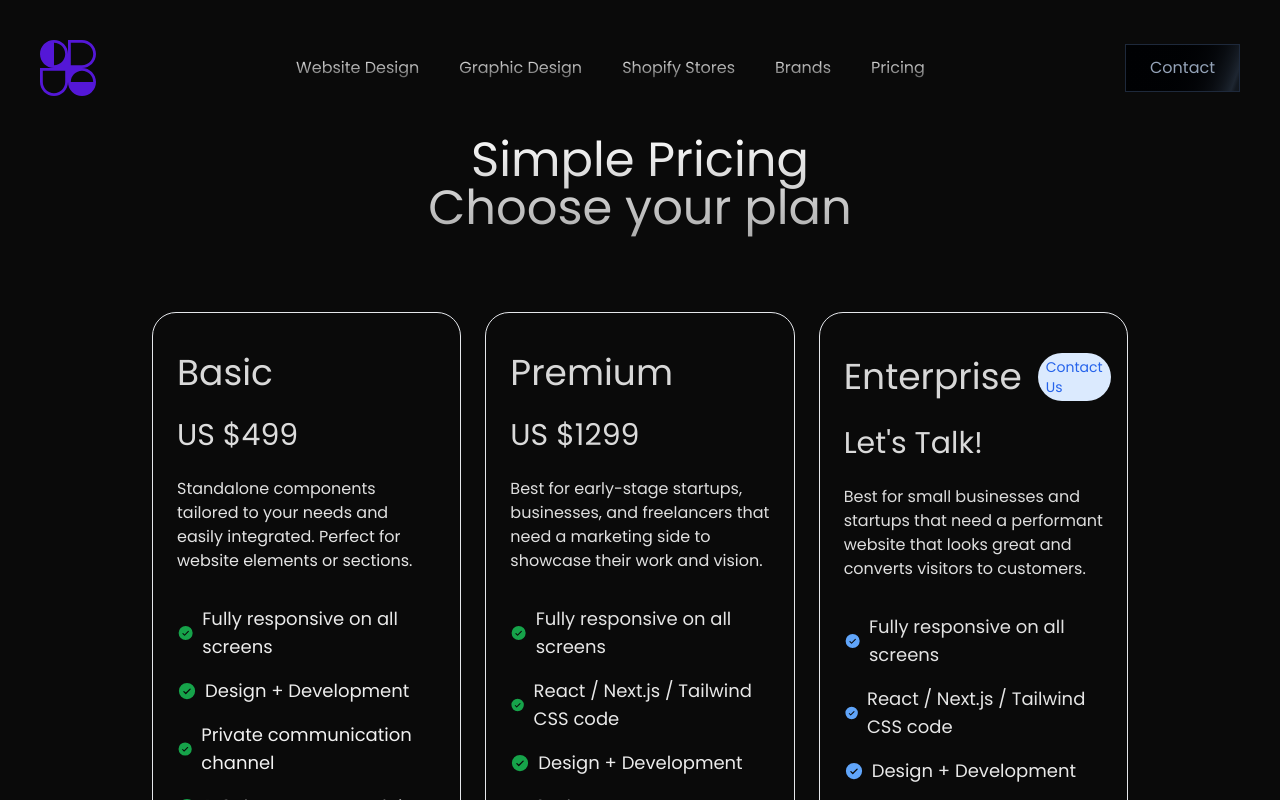
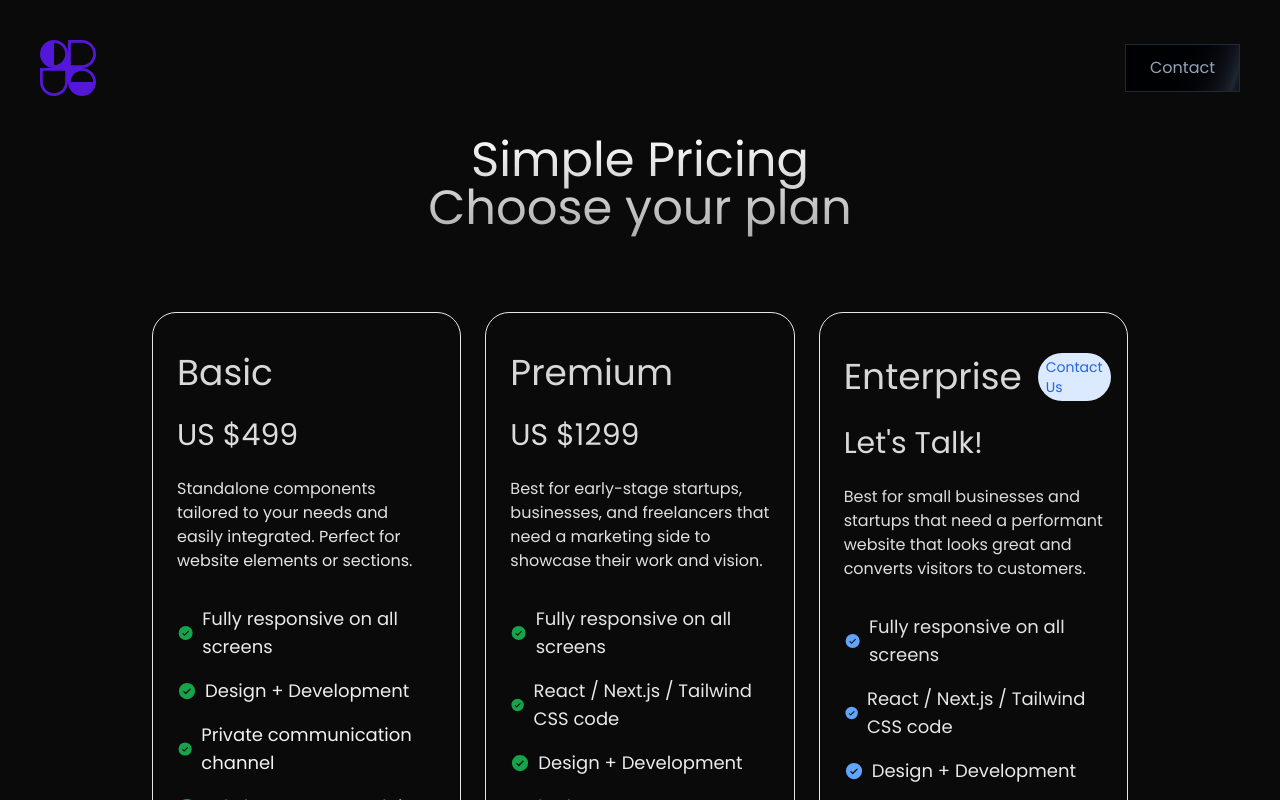
Before and after one commit to Beka-Merebashvili/Digital-Marketing-Agency, a Next.js app: page /pricing in a window 1280 px wide. Shown: the top 800 px of the page. Built offline with nearby package versions, Linux system fonts and the light colour scheme.

Commit message:
add pricing navbar

```diff
--- a/src/app/pricing/page.tsx
+++ b/src/app/pricing/page.tsx
@@ -6,7 +6,7 @@ import Link from "next/link";
 
 import { PiCheckCircleFill } from "react-icons/pi";
 
-import Navbar from "@/components/navbar";
+import PricingNavbar from "@/components/pricing-navbar";
 
 const plans = [
   {
@@ -75,13 +75,7 @@ const Pricing = () => {
      bg-black/[0.96] antialiased
      bg-grid-white/[0.02] relative overflow-hidden"
     >
-      <Navbar
-        scrollToWebsiteDesign={() => {}}
-        scrollToGraphicDesign={() => {}}
-        scrollToShopifyStores={() => {}}
-        scrollToBrands={() => {}}
-        scrollToServices={() => {}}
-      />
+      <PricingNavbar />
 
       <div className="flex items-center justify-center flex-col   ">
         <div className="text-5xl pb-10 md:pb-20 text-slate-300 px-6 text-center bg-clip-text text-transparent bg-gradient-to-b from-neutral-50 to-neutral-500 bg-opacity-50">
--- /dev/null
+++ b/src/components/pricing-navbar.tsx
@@ -0,0 +1,71 @@
+"use client";
+import { useState } from "react";
+import { AlignJustify, X } from "lucide-react";
+
+import Image from "next/image";
+import Link from "next/link";
+import DropDownMenu from "./drop-down-menu";
+
+const PricingNavbar = () => {
+  const [isDropDownVisible, setIsDropDownVisible] = useState(false);
+
+  const toggleDropDown = () => {
+    setIsDropDownVisible(!isDropDownVisible);
+  };
+
+  const closeDropDown = () => {
+    setIsDropDownVisible(false);
+  };
+
+  return (
+    <div>
+      <div className="p-6 md:p-10 flex items-center justify-between z-50">
+        <div>
+          <Link className="cursor-pointer" href="/">
+            <Image
+              priority
+              src="/logo/logo.svg"
+              alt="Logo"
+              width={100}
+              height={100}
+              className="w-10 h-10 md:w-14 md:h-14"
+            />
+          </Link>
+        </div>
+
+        <div className="flex md:hidden">
+          {isDropDownVisible ? (
+            <div
+              onClick={toggleDropDown}
+              className="w-8 h-8 text-slate-300 cursor-pointer"
+            >
+              <X />
+              <DropDownMenu onClose={closeDropDown} />
+            </div>
+          ) : (
+            <AlignJustify
+              onClick={toggleDropDown}
+              className="w-8 h-8 text-slate-300 cursor-pointer"
+            />
+          )}
+        </div>
+
+        <div className="hidden md:flex">
+          <Link
+            href="/contact"
+            className="
+            inline-flex h-12 animate-shimmer items-center justify-center
+            rounded-md border border-slate-800 bg-[linear-gradient(110deg,#000103,45%,#1e2631,55%,#000103)]
+            bg-[length:200%_100%] px-6 font-medium text-slate-400 transition-colors
+             focus:outline-none focus:ring-2 focus:ring-slate-400 focus:ring-offset-2
+            focus:ring-offset-slate-50"
+          >
+            Contact
+          </Link>
+        </div>
+      </div>
+    </div>
+  );
+};
+
+export default PricingNavbar;
```
